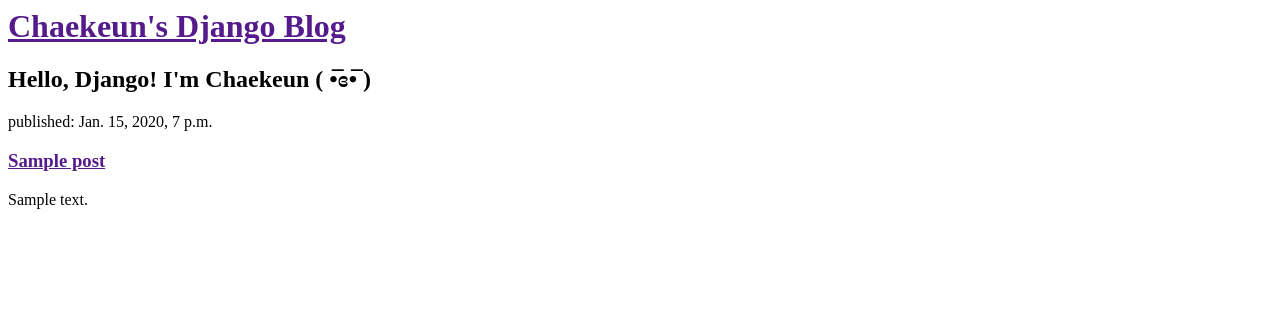
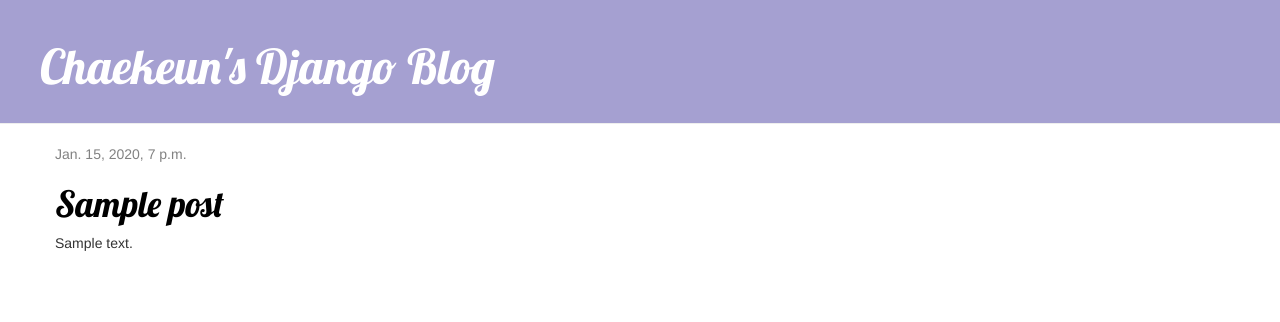
Before and after one commit to chaekeun/my-first-blog, a Django app: page / in a window 1280 px wide. Shown: the top 322 px of the page. Run offline with Django 5.2, Linux system fonts and the light colour scheme; tables that the repository leaves empty hold one stand-in row (values such as "Sample post"); some libraries are stand-ins or nearby versions.

Commit message:
240403-add:view and template for detailed blog post and css

```diff
--- /dev/null
+++ b/blog/static/css/blog.css
@@ -0,0 +1,54 @@
+h1 a {
+    color: #07033a;
+}
+
+/* body {
+    padding-left: 15px;
+} */
+
+.page-header {
+    background-color: #a5a0d1;
+    margin-top: 0;
+    padding: 20px 20px 20px 40px;
+}
+
+.page-header h1, .page-header h1 a, .page-header h1 a:visited, .page-header h1 a:active {
+    color: #ffffff;
+    font-size: 36pt;
+    text-decoration: none;
+}
+
+.content {
+    margin-left: 40px;
+}
+
+h1, h2, h3, h4 {
+    font-family: 'Lobster', cursive;
+}
+
+.date {
+    color: #828282;
+}
+
+.save {
+    float: right;
+}
+
+.post-form textarea, .post-form input {
+    width: 100%;
+}
+
+.top-menu, .top-menu:hover, .top-menu:visited {
+    color: #ffffff;
+    float: right;
+    font-size: 26pt;
+    margin-right: 20px;
+}
+
+.post {
+    margin-bottom: 70px;
+}
+
+.post h1 a, .post h1 a:visited {
+    color: #000000;
+}
--- /dev/null
+++ b/blog/templates/blog/base.html
@@ -0,0 +1,23 @@
+{% load static %}
+<html>
+    <head>
+        <title>Chaekeun's Django Blog</title>
+        <link rel="stylesheet" href="//maxcdn.bootstrapcdn.com/bootstrap/3.2.0/css/bootstrap.min.css">
+        <link rel="stylesheet" href="//maxcdn.bootstrapcdn.com/bootstrap/3.2.0/css/bootstrap-theme.min.css">
+        <link href='//fonts.googleapis.com/css?family=Lobster&subset=latin,latin-ext' rel='stylesheet' type='text/css'>
+        <link rel="stylesheet" href="{% static 'css/blog.css' %}">
+    </head>
+    <body>
+        <div class="page-header">
+            <h1><a href="/">Chaekeun's Django Blog</a></h1>
+        </div>
+        <div class="content container">
+            <div class="row">
+                <div class="col-md-8">
+                {% block content %}
+                {% endblock %}
+                </div>
+            </div>
+        </div>
+    </body>
+</html>
--- a/blog/templates/blog/post_list.html
+++ b/blog/templates/blog/post_list.html
@@ -1,17 +1,13 @@
-<html>
-    <head>
-        <title>Chaekeun's Django Blog</title>
-    </head>
-    <body>
-        <div><h1><a href="">Chaekeun's Django Blog</a></h1>
-        <h2>Hello, Django! I'm Chaekeun ( •̅ɞ•̅ )</h2>
+{% extends 'blog/base.html' %}
+
+{% block content %}
+    {% for post in posts %}
+        <div class="post">
+            <div class="date">
+                {{ post.published_date }}
+            </div>
+            <h1><a href="{% url 'post_detail' pk=post.pk %}">{{ post.title }}</a></h1>
+            <p>{{ post.text|linebreaksbr }}</p>
         </div>
-{% for post in posts %}
-        <div>
-            <p>published: {{post.published_date}}</p>
-            <h3><a href="">{{post.title}}</a></h3>
-            <p>{{post.text|linebreaksbr}}</p>
-        </div>
-        {% endfor %}
-    </body>
-</html>
+    {% endfor %}
+{% endblock %}
--- a/blog/urls.py
+++ b/blog/urls.py
@@ -3,4 +3,5 @@
 
 urlpatterns = [
     path('', views.post_list, name='post_list'),
+    path('post/<int:pk>/', views.post_detail, name='post_detail'),
 ]
--- a/blog/views.py
+++ b/blog/views.py
@@ -1,4 +1,4 @@
-from django.shortcuts import render
+from django.shortcuts import render, get_object_or_404
 from django.utils import timezone
 from .models import Post
 
@@ -8,3 +8,7 @@
     # posts라는 변수는 쿼리셋의 이름
     posts = Post.objects.filter(published_date__lte=timezone.now()).order_by('published_date')
     return render(request, 'blog/post_list.html', {'posts' : posts})
+
+def post_detail(request, pk):
+    post = get_object_or_404(Post, pk=pk)
+    return render(request, 'blog/post_detail.html', {'post': post})
```
Also changed, not shown: blog/templates/blog/post_detail.html (added, +13 -0 lines).
